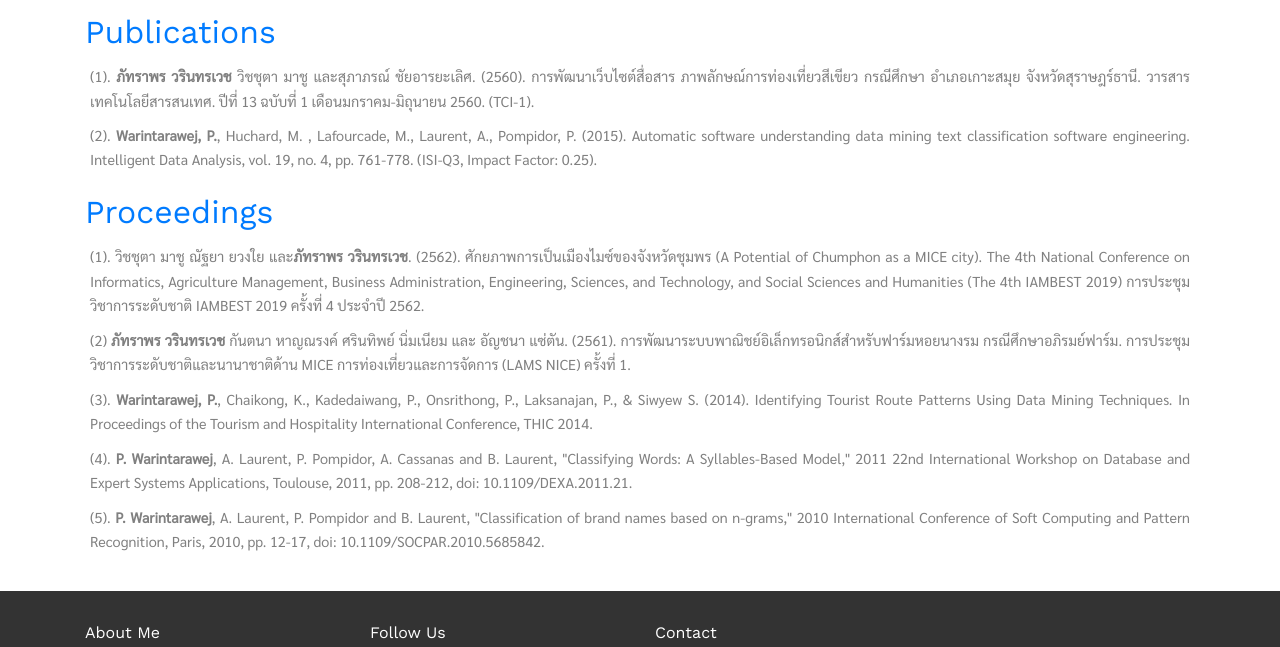
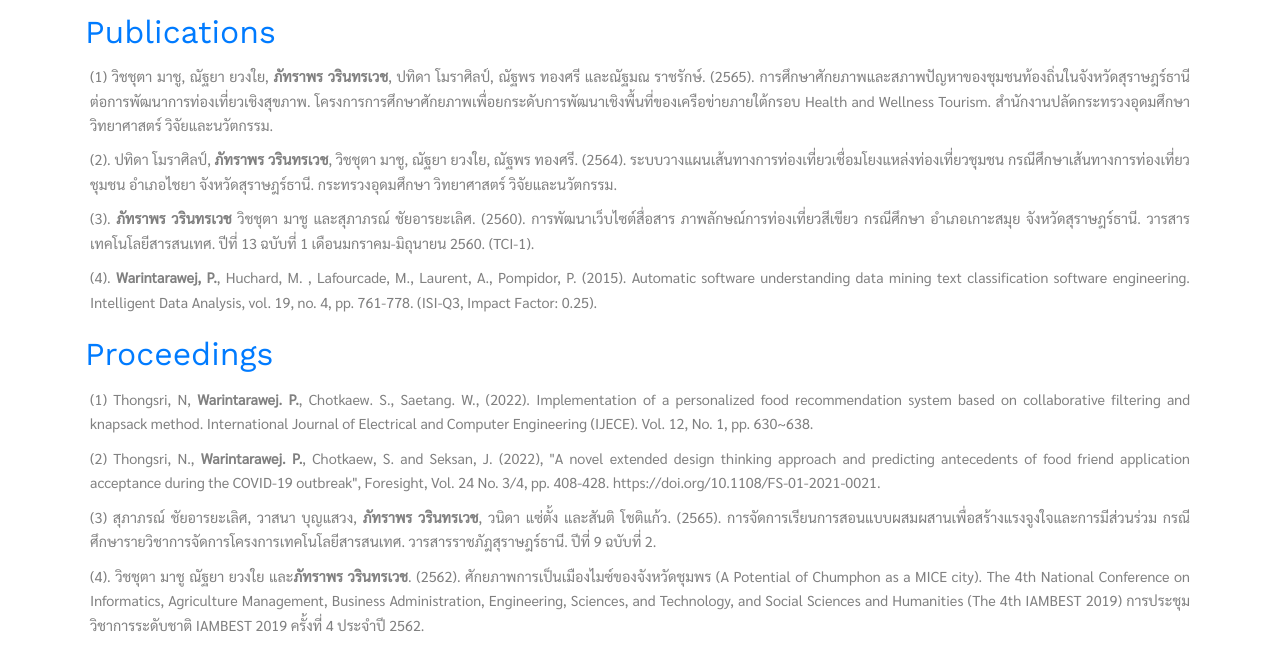
Before and after one commit to 2018Patty/pattaraporn.github.io, a plain HTML site: page index.html in a window 1280 px wide. Shown: the part 2149-2796 px from the top of the page. Drawn offline with nearby package versions, Linux system fonts and the light colour scheme; files whose address does not match are found by name.

Commit message:
add content uptodate

```diff
--- a/index.html
+++ b/index.html
@@ -236,25 +236,35 @@
                 </ol>
                 <h2 class="font-size-regular"><a href="#">Publications</a></h2>
                 <ol class="list-unstyled success research" data-aos="fade-up">
-                  <li>(1).	<b class="author">ภัทราพร วรินทรเวช</b> วิชชุตา มาชู และสุภาภรณ์ ชัยอารยะเลิศ. (2560). การพัฒนาเว็บไซต์สื่อสาร
+                  <li>
+                    (1)	วิชชุตา มาชู, ณัฐยา ยวงใย, <b class="author">ภัทราพร วรินทรเวช</b>, ปทิดา โมราศิลป์, ณัฐพร ทองศรี และณัฐมณ ราชรักษ์. (2565). การศึกษาศักยภาพและสภาพปัญหาของชุมชนท้องถิ่นในจังหวัดสุราษฎร์ธานีต่อการพัฒนาการท่องเที่ยวเชิงสุขภาพ. โครงการการศึกษาศักยภาพเพื่อยกระดับการพัฒนาเชิงพื้นที่ของเครือข่ายภายใต้กรอบ Health and Wellness Tourism. สำนักงานปลัดกระทรวงอุดมศึกษา วิทยาศาสตร์ วิจัยและนวัตกรรม.
+                  </li>
+                  <li>
+                    (2). ปทิดา โมราศิลป์, <b class="author">ภัทราพร วรินทรเวช</b>, วิชชุตา มาชู, ณัฐยา ยวงใย, ณัฐพร ทองศรี. (2564). ระบบวางแผนเส้นทางการท่องเที่ยวเชื่อมโยงแหล่งท่องเที่ยวชุมชน กรณีศึกษาเส้นทางการท่องเที่ยวชุมชน อำเภอไชยา จังหวัดสุราษฎร์ธานี. กระทรวงอุดมศึกษา วิทยาศาสตร์ วิจัยและนวัตกรรม.
+                  </li>
+                  <li>(3).	<b class="author">ภัทราพร วรินทรเวช</b> วิชชุตา มาชู และสุภาภรณ์ ชัยอารยะเลิศ. (2560). การพัฒนาเว็บไซต์สื่อสาร
                     ภาพลักษณ์การท่องเที่ยวสีเขียว กรณีศึกษา อำเภอเกาะสมุย จังหวัดสุราษฎร์ธานี. วารสาร
                     เทคโนโลยีสารสนเทศ. ปีที่ 13 ฉบับที่ 1 เดือนมกราคม-มิถุนายน 2560. (TCI-1).
                     </li>
-                  <li>(2).	<b class="author">Warintarawej, P.</b>, Huchard, M. , Lafourcade, M., Laurent, A., Pompidor, P. (2015).
+                  <li>(4).	<b class="author">Warintarawej, P.</b>, Huchard, M. , Lafourcade, M., Laurent, A., Pompidor, P. (2015).
                     Automatic software understanding data mining text classification software
                     engineering.  Intelligent Data Analysis, vol. 19, no. 4, pp. 761-778. (ISI-Q3, Impact Factor: 0.25).</li>
                </ol>
                <h2 class="font-size-regular"><a href="#">Proceedings</a></h2>
                 <ol class="list-unstyled success research" data-aos="fade-up">
-                  <li>(1).	วิชชุตา มาชู ณัฐยา ยวงใย และ<b class="author">ภัทราพร วรินทรเวช</b>. (2562). ศักยภาพการเป็นเมืองไมซ์ของจังหวัดชุมพร (A Potential of Chumphon as a MICE city). The 4th National Conference on Informatics, Agriculture Management, Business Administration, Engineering, Sciences, and Technology, and Social Sciences and Humanities (The 4th IAMBEST 2019) การประชุมวิชาการระดับชาติ IAMBEST 2019 ครั้งที่ 4 ประจำปี 2562.
+                  <li>
+                    (1)	Thongsri, N, <b class="author">Warintarawej. P.</b>, Chotkaew. S., Saetang. W., (2022). Implementation of a personalized food recommendation system based on collaborative filtering and knapsack method. International Journal of Electrical and Computer Engineering (IJECE). Vol. 12, No. 1, pp. 630~638.</li>
+                  <li>(2) Thongsri, N.,  <b class="author">Warintarawej. P.</b>, Chotkaew, S. and Seksan, J. (2022), "A novel extended design thinking approach and predicting antecedents of food friend application acceptance during the COVID-19 outbreak", Foresight, Vol. 24 No. 3/4, pp. 408-428. https://doi.org/10.1108/FS-01-2021-0021.</li>
+                  <li>(3) สุภาภรณ์ ชัยอารยะเลิศ, วาสนา บุญแสวง, <b class="author">ภัทราพร วรินทรเวช</b>, วนิดา แซ่ตั้ง และสันติ โชติแก้ว. (2565). การจัดการเรียนการสอนแบบผสมผสานเพื่อสร้างแรงจูงใจและการมีส่วนร่วม กรณีศึกษารายวิชาการจัดการโครงการเทคโนโลยีสารสนเทศ. วารสารราชภัฎสุราษฎร์ธานี. ปีที่ 9 ฉบับที่ 2.</li>
+                  <li>(4).	วิชชุตา มาชู ณัฐยา ยวงใย และ<b class="author">ภัทราพร วรินทรเวช</b>. (2562). ศักยภาพการเป็นเมืองไมซ์ของจังหวัดชุมพร (A Potential of Chumphon as a MICE city). The 4th National Conference on Informatics, Agriculture Management, Business Administration, Engineering, Sciences, and Technology, and Social Sciences and Humanities (The 4th IAMBEST 2019) การประชุมวิชาการระดับชาติ IAMBEST 2019 ครั้งที่ 4 ประจำปี 2562.
                     </li>
-                  <li>(2)	<b class="author">ภัทราพร วรินทรเวช</b>  กันตนา หาญณรงค์  ศรินทิพย์ นิ่มเนียม และ อัญชนา แซ่ตัน. (2561). การพัฒนาระบบพาณิชย์อิเล็กทรอนิกส์สำหรับฟาร์มหอยนางรม กรณีศึกษาอภิรมย์ฟาร์ม. การประชุมวิชาการระดับชาติและนานาชาติด้าน MICE การท่องเที่ยวและการจัดการ (LAMS NICE) ครั้งที่ 1.
+                  <li>(5)	<b class="author">ภัทราพร วรินทรเวช</b>  กันตนา หาญณรงค์  ศรินทิพย์ นิ่มเนียม และ อัญชนา แซ่ตัน. (2561). การพัฒนาระบบพาณิชย์อิเล็กทรอนิกส์สำหรับฟาร์มหอยนางรม กรณีศึกษาอภิรมย์ฟาร์ม. การประชุมวิชาการระดับชาติและนานาชาติด้าน MICE การท่องเที่ยวและการจัดการ (LAMS NICE) ครั้งที่ 1.
                     </li>
-                    <li>(3). <b class="author">Warintarawej, P.</b>, Chaikong, K., Kadedaiwang, P., Onsrithong, P., Laksanajan, P., & Siwyew S. (2014). Identifying Tourist Route Patterns Using Data Mining Techniques. In
+                    <li>(6). <b class="author">Warintarawej, P.</b>, Chaikong, K., Kadedaiwang, P., Onsrithong, P., Laksanajan, P., & Siwyew S. (2014). Identifying Tourist Route Patterns Using Data Mining Techniques. In
                       Proceedings of the Tourism and Hospitality International Conference, THIC 2014.
                       </li>
-                      <li>(4). <b class="author">P. Warintarawej</b>, A. Laurent, P. Pompidor, A. Cassanas and B. Laurent, "Classifying Words: A Syllables-Based Model," 2011 22nd International Workshop on Database and Expert Systems Applications, Toulouse, 2011, pp. 208-212, doi: 10.1109/DEXA.2011.21.</li>
-                      <li>(5).<b class="author"> P. Warintarawej</b>, A. Laurent, P. Pompidor and B. Laurent, "Classification of brand names based on n-grams," 2010 International Conference of Soft Computing and Pattern Recognition, Paris, 2010, pp. 12-17, doi: 10.1109/SOCPAR.2010.5685842.</li>
+                      <li>(7). <b class="author">P. Warintarawej</b>, A. Laurent, P. Pompidor, A. Cassanas and B. Laurent, "Classifying Words: A Syllables-Based Model," 2011 22nd International Workshop on Database and Expert Systems Applications, Toulouse, 2011, pp. 208-212, doi: 10.1109/DEXA.2011.21.</li>
+                      <li>(8).<b class="author"> P. Warintarawej</b>, A. Laurent, P. Pompidor and B. Laurent, "Classification of brand names based on n-grams," 2010 International Conference of Soft Computing and Pattern Recognition, Paris, 2010, pp. 12-17, doi: 10.1109/SOCPAR.2010.5685842.</li>
                </ol>
 
 
```
